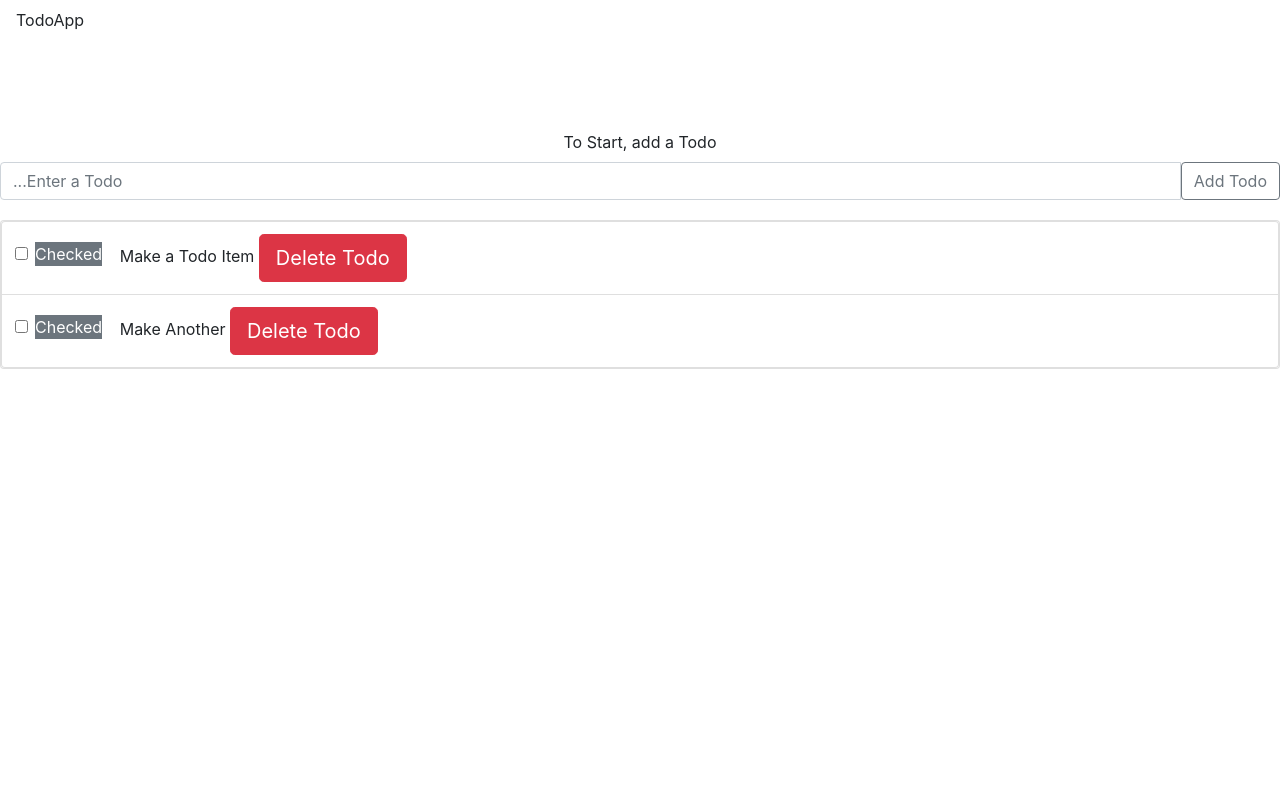
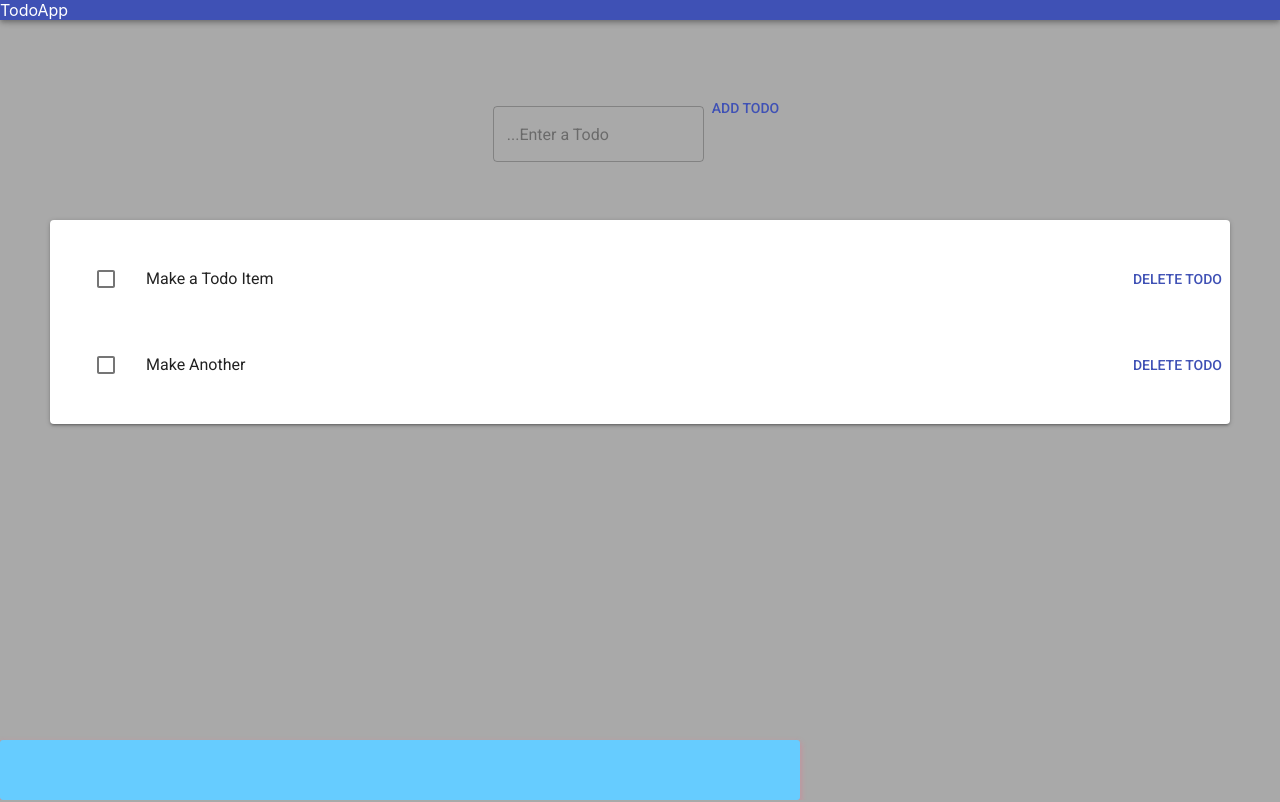
Before and after one commit to UniversallyRy/reacttodo, a React (Create React App) app: page / in a window 1280 px wide. Shown: the top 802 px of the page. Built offline with nearby package versions, Linux system fonts and the light colour scheme.

Commit message:
switched ui to material-ui

```diff
--- a/src/component/App.css
+++ b/src/component/App.css
@@ -5,9 +5,14 @@
 }
 
 
-.footer{
-    margin-top: 78%;
-}
+/* .footer{
+    position: absolute;
+    bottom: 0;
+    width: 100%;
+    height: 60px;
+    background: #6cf;
+    color: red
+} */
 
 .todos {
     margin-bottom: 5px;
--- a/src/component/App.js
+++ b/src/component/App.js
@@ -1,6 +1,6 @@
 import React, { Component } from 'react';
 import './App.css';
-import {Navbar, ModalFooter} from 'reactstrap';
+import {AppBar, BottomNavigation} from '@material-ui/core/';
 import Content from './AppContent';
 
 //               Component Structure
@@ -15,15 +15,27 @@ import Content from './AppContent';
         // toggle check todo button
         // delete todo button
 //Footer
+const styles = {
+    background: '#6cf',
+    position: 'absolute',
+    bottom: 0,
+    borderRadius: 3,
+    border: 0,
+    color: 'white',
+    height: 60,
+    width: 800,
+    boxShadow: '0 3px 5px 2px rgba(255, 105, 135, .3)',
+  };
+
 
 class App extends Component {
   render(props) {
     return (
       <div className="App">
-        <Navbar >TodoApp</Navbar>
+        <AppBar> TodoApp </AppBar>
         {/* Where the rest of the app goes */}
-        <Content  />
-        <ModalFooter className='footer'>This is the Footer</ModalFooter>
+        <Content />
+        <BottomNavigation style={styles}>This is the Footer</BottomNavigation>
       </div>
 
     );
--- a/src/component/AppContent.js
+++ b/src/component/AppContent.js
@@ -32,6 +32,7 @@ export default class Content extends Component {
 
         addTodo = e => {
             e.preventDefault();
+            console.log(this.state.todos)
             // Need to give all todos seperate id's.
             const newTodo = {task: this.state.value, isCompleted: false, id: uuid()};
             this.setState({ todos: [...this.state.todos, newTodo], value: '',
@@ -51,8 +52,7 @@ export default class Content extends Component {
             console.log(this.state);
             const newTodos = this.state.todos.slice();
             newTodos[i].isCompleted = !newTodos[i].isCompleted;
-            this.setState({todos: newTodos});
-
+            this.setState({todos: newTodos})
         };
 
         clearSelected = () => {
--- a/src/component/ClearSelected.js
+++ b/src/component/ClearSelected.js
@@ -1,17 +1,17 @@
 import React,{ Component } from 'react';
-import {Button} from 'reactstrap';
+import Button from '@material-ui/core/Button';
 
 class ClearButtons extends Component {
 
 
    someOrAll = (props) => {
      const someSelected = this.props.todos.filter(todo => todo.isCompleted === true );
-     console.log(someSelected.length === 0);
      if(someSelected.length >= 1) {
       return(
         <Button
+        variant='contained'
+        color='primary'
         onClick={() => this.props.clearSelected()}
-        className='btn-lg' color='danger'
         id={'clearButton'}
       >
           Delete Selected Todos
@@ -22,17 +22,17 @@ class ClearButtons extends Component {
 
   }
 
-   clearAll = (props) => {
-    return(
-      <Button
-      onClick={() => this.props.clearSelected()}
-      className='btn-lg' color='danger'
-      id={'clearButton'}
-    >
-        Delete Selected Todos
-    </Button>
-    )
-  }
+  //  clearAll = (props) => {
+  //   return(
+  //     <Button
+  //     onClick={() => this.props.clearSelected()}
+  //     className='btn-lg' color='danger'
+  //     id={'clearButton'}
+  //   >
+  //       Delete Selected Todos
+  //   </Button>
+  //   )
+  // }
 
  render(props){
    return(
--- a/src/component/FormContent.js
+++ b/src/component/FormContent.js
@@ -1,33 +1,35 @@
 import React, { Component } from 'react';
-import {Form, InputGroup, Label, Input, Button} from 'reactstrap';
+import { Button, TextField} from '@material-ui/core/';
 
 class FormContent extends Component {
 
-    render () {
+    render (props) {
         // InputForm
         // Todo
         return (
-            <Form onSubmit={this.props.onSubmit} className='formContent'>
-                <Label for='todoInput'>To Start, add a Todo</Label>
-                <InputGroup>
-                <Input
+            <form onSubmit={this.props.onSubmit} className='formContent'>
+
+                <div>
+                <TextField
+                    margin='normal'
+                    variant='outlined'
                     value={this.props.value}
                     onChange={this.props.handleChange}
-                    id='todoInput'
+                    id='outlined-Error'
                     placeholder='...Enter a Todo'
                     aria-label="Enter Todo Here"
-                    aria-describedby="submitButton"
                     required
                 />
                 <Button
-
+                    type='submit'
+                    margin='normal'
                     id='submitButton'
-                    color='outline-secondary'
+                    color='primary'
                 >
                     Add Todo
                 </Button>
-                </InputGroup>
-            </Form>
+                </div>
+            </form>
         )
     }
 }
--- a/src/component/Todo.js
+++ b/src/component/Todo.js
@@ -1,26 +1,19 @@
 import React from 'react';
-import {ListGroupItem, Input, Label, ButtonGroup, Button} from 'reactstrap';
+import {Button, ListItem, Checkbox, ListItemText} from '@material-ui/core/';
 
 const Todo = (props) => {
 
   return (
-  <ListGroupItem
-    className="todo-li"
-
-    >
-    <ButtonGroup
-      className='btn btn-group-toggle'
-      data-toggle="buttons"
-    >
-      <Label className=' btn-secondary'>
-        <Input type='checkbox' checked={props.isCompleted} onChange={() => props.toggleCompleted(props['data-id'])} />Checked
-      </Label>
-    </ButtonGroup>
+  <ListItem style={{margin: 16}} className="todo-li">
+        <Checkbox
+          checked={props.isCompleted}
+          onChange={() => props.toggleCompleted(props['data-id'])}
+        />
     {' '}
-    {props.textContent}
+    <ListItemText primary ={props.textContent} />
     {' '}
-    <Button onClick={() => props.deleteTodo(props.id)} className='btn-lg' color='danger' id={props.id}>Delete Todo</Button>
-  </ListGroupItem>);
+    <Button varient='contained' color='primary' onClick={() => props.deleteTodo(props.id)} id={props.id}>Delete Todo</Button>
+  </ListItem>);
 }
 
 export default Todo;
--- a/src/component/TodoContent.js
+++ b/src/component/TodoContent.js
@@ -1,6 +1,6 @@
 import React, { Component } from 'react';
-import {Card, ListGroup} from 'reactstrap';
 import Todo from './Todo.js';
+import {Paper, List} from '@material-ui/core/';
 
         // Need to input the Todo along with the edit and delete buttons
         // Todo
@@ -12,8 +12,8 @@ class TodoContent extends Component {
 
     render(props){
         return(
-            <Card>
-                <ListGroup>
+            <Paper style={{margin: 50}}>
+                <List style={{}}>
                     {this.props.todos.map( (todo, i) => (
                         <Todo
                             key={todo.id}
@@ -24,10 +24,9 @@ class TodoContent extends Component {
                             isCompleted={todo.isCompleted}
                             toggleCompleted={this.props.toggleCompleted}
                         />
-                     ))
-                    }
-                </ListGroup>
-            </Card>
+                     ))}
+                </List>
+            </Paper>
         );
     }
 }
--- a/src/index.js
+++ b/src/index.js
@@ -1,7 +1,7 @@
 import React from 'react';
 import ReactDOM from 'react-dom';
 import './index.css';
-import 'bootstrap/dist/css/bootstrap.css';
+import 'typeface-roboto';
 import App from './component/App';
 
 
```
Also changed, not shown: package.json (+6 -5 lines), 1 other file (tests, documents, lock files or other folders).
